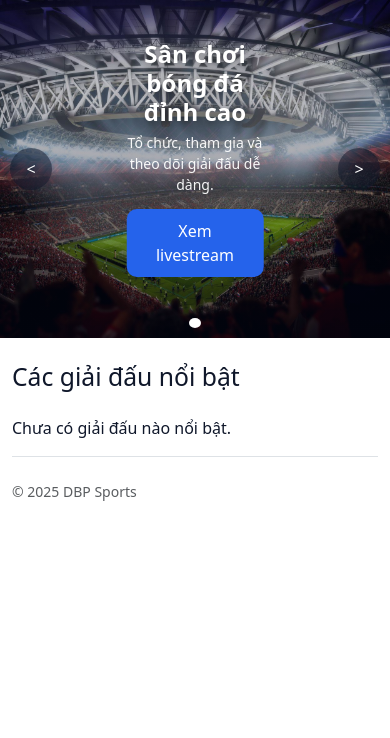
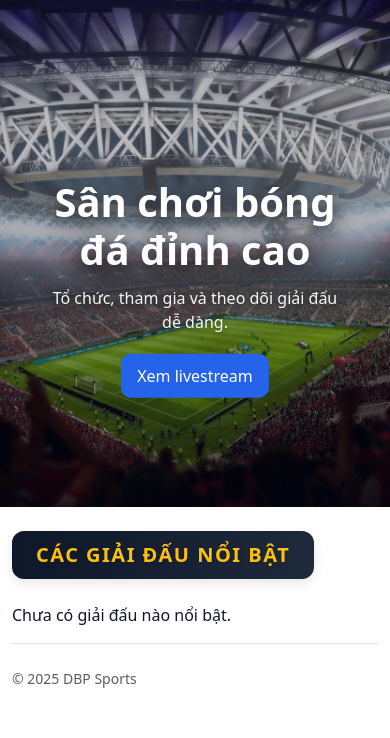
Before and after one commit to dbpsportsvn-glitch/dbpsports, a Django app: page / in a window 390 px wide. Shown: the part 106-844 px from the top of the page. Run offline with Django 5.2, Linux system fonts and the light colour scheme; data that the repository does not hold is empty; parts of the project's set-up code (start-up, migrations or seed data) failed here and were passed over.

Commit message:
Hoan thien giao dien trang chu va toi uu responsive

```diff
--- a/Lưu Poit.txt
+++ b/Lưu Poit.txt
@@ -14,7 +14,7 @@ cd ..
 
 
 git add .
-git commit -m "Hoan thien he thong dang nhap email va Google"
+git commit -m "Hoan thien giao dien trang chu va toi uu responsive"
 git push
 
 Sao lưu DB + media (PowerShell)
--- a/backend/templates/base.html
+++ b/backend/templates/base.html
@@ -69,7 +69,6 @@
 </header>
 
 {% block hero %}{% endblock %}
-
 <div class="container mt-4">
   <main>
     {% block content %}{% endblock %}
--- a/backend/tournaments/templates/tournaments/home.html
+++ b/backend/tournaments/templates/tournaments/home.html
@@ -2,11 +2,11 @@
 {% load static %}
 
 {% block hero %}
-<section class="carousel" id="heroCarousel">
-  <div class="carousel-track">
+<section class="carousel" id="heroCarousel" style="position: relative; overflow: hidden;">
+  <div class="carousel-track" style="display: flex; transition: transform .6s ease;">
     {% for b in banners %}
-      <div class="carousel-slide">
-        <img src="{{ b.image.url }}" alt="" onerror="this.style.display='none'">
+      <div class="carousel-slide" style="min-width: 100%; position: relative; height: 85vh; min-height: 450px;">
+        <img src="{{ b.image.url }}" alt="" onerror="this.style.display='none'" style="position: absolute; inset: 0; width: 100%; height: 100%; object-fit: cover;">
         <div class="carousel-caption">
           <h2>{{ b.title }}</h2>
           {% if b.subtitle %}<p>{{ b.subtitle }}</p>{% endif %}
@@ -16,8 +16,8 @@
         </div>
       </div>
     {% empty %}
-      <div class="carousel-slide">
-        <img src="{% static 'images/hero-1.jpg' %}" alt="">
+      <div class="carousel-slide" style="min-width: 100%; position: relative; height: 85vh; min-height: 450px;">
+        <img src="{% static 'images/hero-1.jpg' %}" alt="" style="position: absolute; inset: 0; width: 100%; height: 100%; object-fit: cover;">
         <div class="carousel-caption">
           <h2>Sân chơi bóng đá đỉnh cao</h2>
           <p>Tổ chức, tham gia và theo dõi giải đấu dễ dàng.</p>
@@ -25,16 +25,6 @@
         </div>
       </div>
     {% endfor %}
-  </div>
-
-  <div class="carousel-nav">
-    <button type="button" aria-label="Prev" onclick="heroMove(-1)">&lt;</button>
-    <button type="button" aria-label="Next" onclick="heroMove(1)">&gt;</button>
-  </div>
-
-  <div class="carousel-dots">
-    {% for b in banners %}<button onclick="heroGo({{ forloop.counter0 }})"></button>{% endfor %}
-    {% if not banners %}<button class="active"></button>{% endif %}
   </div>
 </section>
 
@@ -44,12 +34,9 @@
   if(!root) return;
   const track = root.querySelector('.carousel-track');
   const slides = Array.from(root.querySelectorAll('.carousel-slide'));
-  const dots = Array.from(root.querySelectorAll('.carousel-dots button'));
   let i = 0, timer = null;
-  function render(){ track.style.transform = `translateX(-${i*100}%)`; dots.forEach((d,idx)=>d.classList.toggle('active', idx===i)); }
+  function render(){ track.style.transform = `translateX(-${i*100}%)`; }
   function tick(){ timer = setInterval(()=>{ i = (i+1)%slides.length; render(); }, 4500); }
-  window.heroMove = function(dir){ if(!slides.length) return; clearInterval(timer); i = (i+dir+slides.length)%slides.length; render(); tick(); }
-  window.heroGo = function(idx){ if(!slides.length) return; clearInterval(timer); i = idx; render(); tick(); }
   if(slides.length){ render(); tick(); }
 })();
 </script>
@@ -57,7 +44,12 @@
 
 
 {% block content %}
-  <h2 class="mb-4 mt-4">Các giải đấu nổi bật</h2>
+  <div class="section-title-wrapper">
+      <div class="section-title-container">
+        <h2 class="section-title">Các giải đấu nổi bật</h2>
+      </div>
+  </div>
+
   <div class="row">
     {% for tournament in tournaments_list %}
       <div class="col-lg-6 mb-4">
@@ -89,19 +81,67 @@
   </div>
 {% endblock %}
 
-{% comment %} Them vao cuoi file home.html {% endcomment %}
+
 {% block extra_css %}
 <style>
+  /* === CSS CHO TIÊU ĐỀ "CÁC GIẢI ĐẤU" === */
+   .section-title-wrapper {
+    text-align: left; /* Căn lề trái */
+    margin-bottom: 1.5rem;
+  }
+  .section-title-container {
+    display: inline-block; /* Chỉ bao trọn chữ */
+    background: linear-gradient(90deg, #0f172a, #1e293b);
+    padding: 0.75rem 1.5rem;
+    border-radius: .75rem;
+    box-shadow: 0 4px 12px rgba(0,0,0,.1);
+  }
+  .section-title-container .section-title {
+    color: #FFC107; /* Màu chữ vàng */
+    margin: 0;
+    font-size: 1.5rem;
+    font-weight: 700;
+  }
+
+  /* === CSS TINH CHỈNH BANNER === */
+  .carousel-caption {
+    position: absolute;
+    left: 50%;
+    top: 50%;
+    transform: translate(-50%, -50%);
+    color: #fff;
+    width: 90%;
+    text-align: center;
+    z-index: 2;
+  }
+  .carousel-caption h2 {
+    font-size: 56px;
+    font-weight: 800;
+    text-shadow: 0 5px 20px rgba(0,0,0,0.9);
+    margin-bottom: 0.75rem;
+  }
+  .carousel-caption p {
+    font-size: 1.2rem;
+    text-shadow: 0 2px 8px rgba(0,0,0,0.8);
+    margin-bottom: 1.75rem;
+  }
+
+  /* CSS CHO DI ĐỘNG */
   @media (max-width: 767px) {
     .carousel-slide {
-      height: 40vh !important;
-      min-height: 280px !important;
+      height: 60vh !important;
+      min-height: 350px !important;
     }
     .carousel-caption h2 {
-      font-size: 24px !important;
+      font-size: 2.5rem !important;
+      line-height: 1.2;
     }
     .carousel-caption p {
-      font-size: 14px !important;
+      font-size: 1rem !important;
+      margin-bottom: 1.25rem;
+    }
+    .section-title-container .section-title {
+        font-size: 1.25rem;
     }
   }
 </style>
```
